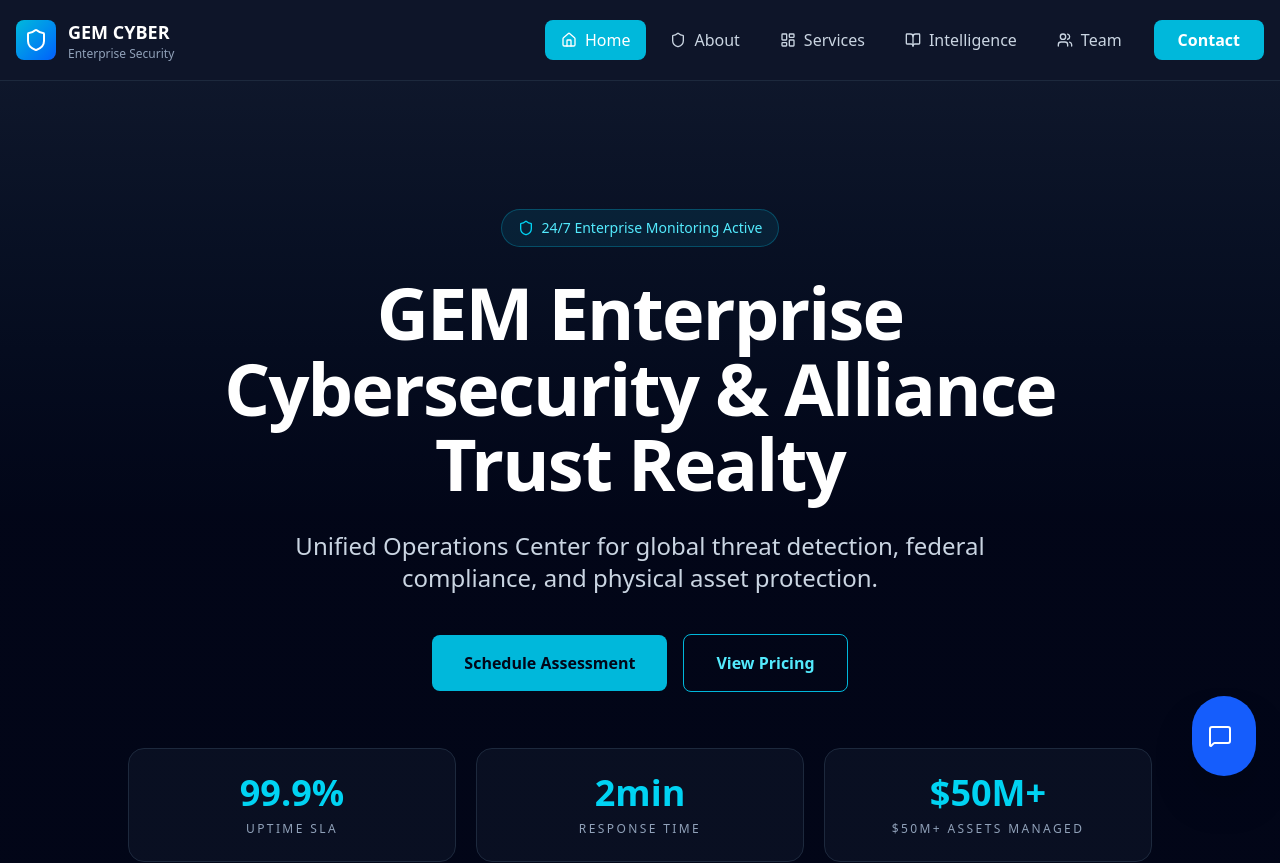
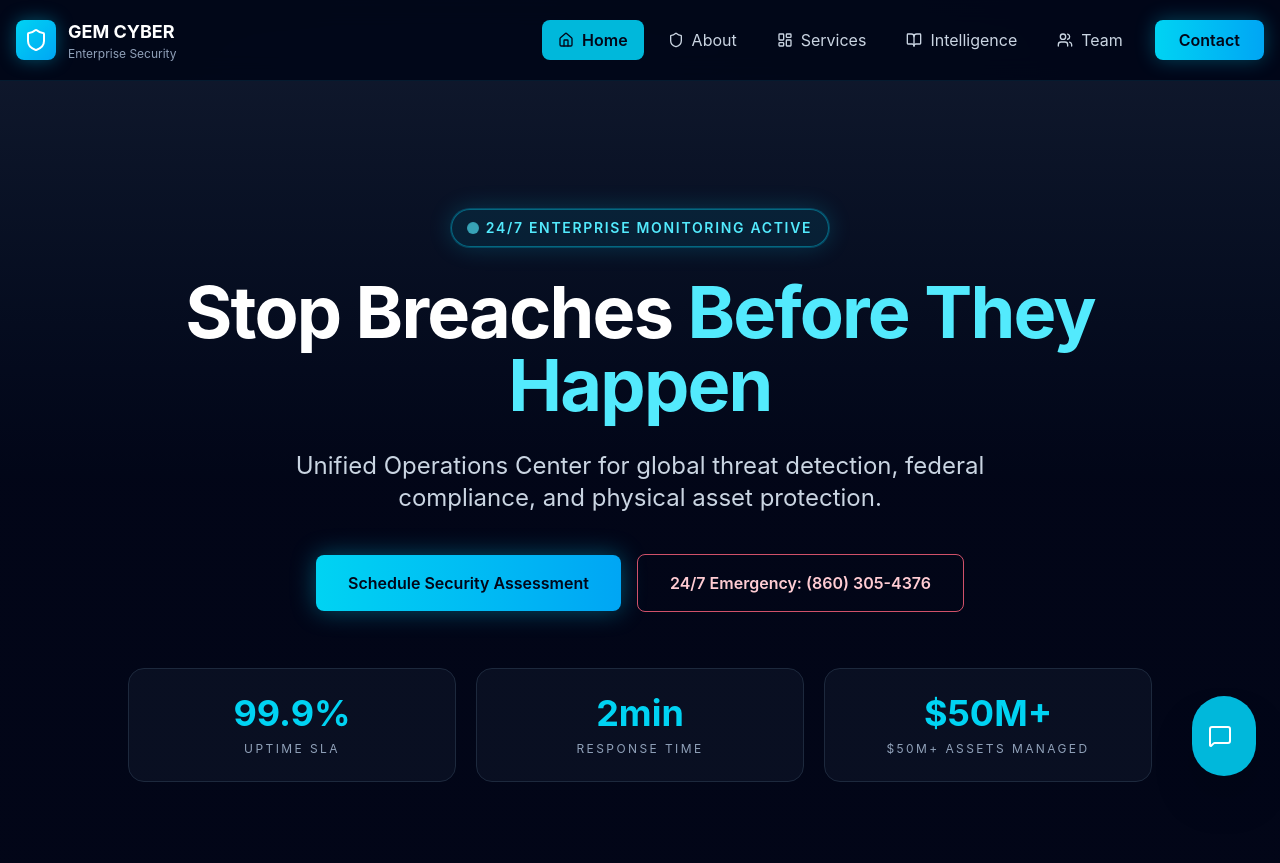
Before and after one commit to support371/MymainEmterpriseWebsite, a Next.js app: page / in a window 1280 px wide. Shown: the top 863 px of the page. Built offline with nearby package versions, Linux system fonts and the light colour scheme.

Commit message:
Apply Replit-inspired cyan redesign and stabilize local font build

```diff
--- a/src/app/globals.css
+++ b/src/app/globals.css
@@ -3,23 +3,21 @@
 :root {
   --background: #020617;
   --foreground: #ffffff;
-  --card: #0f172a;
+  --card: rgba(15, 23, 42, 0.75);
   --card-foreground: #ffffff;
-  --popover: #020617;
-  --popover-foreground: #ffffff;
-  --primary: #06b6d4;
-  --primary-foreground: #ffffff;
-  --secondary: #1e293b;
+  --primary: #00d4ff;
+  --primary-foreground: #02121d;
+  --secondary: #0f172a;
   --secondary-foreground: #ffffff;
-  --muted: #1e293b;
-  --muted-foreground: #94a3b8;
-  --accent: #1e293b;
-  --accent-foreground: #ffffff;
-  --destructive: #ef4444;
+  --muted: #16233b;
+  --muted-foreground: #9db3cc;
+  --accent: #00d4ff;
+  --accent-foreground: #00111f;
+  --destructive: #ff4757;
   --destructive-foreground: #ffffff;
-  --border: #1e293b;
-  --input: #1e293b;
-  --ring: #06b6d4;
+  --border: #1e2b45;
+  --input: #16233b;
+  --ring: #00d4ff;
 }
 
 @theme inline {
@@ -40,12 +38,28 @@
   --color-border: var(--border);
   --color-input: var(--input);
   --color-ring: var(--ring);
-  --font-sans: var(--font-geist-sans);
-  --font-mono: var(--font-geist-mono);
+  --font-sans: Inter, -apple-system, BlinkMacSystemFont, "Segoe UI", Roboto, Helvetica, Arial, sans-serif;
+  --font-mono: "SFMono-Regular", Menlo, Monaco, Consolas, "Liberation Mono", "Courier New", monospace;
 }
 
 body {
-  background: var(--background);
+  background: radial-gradient(circle at 20% 10%, rgba(0, 212, 255, 0.12), transparent 35%),
+    radial-gradient(circle at 85% 20%, rgba(59, 130, 246, 0.09), transparent 35%),
+    linear-gradient(180deg, #030712 0%, #020617 100%);
   color: var(--foreground);
-  font-family: var(--font-sans), Arial, Helvetica, sans-serif;
+  font-family: var(--font-sans);
 }
+
+.glow-cyan {
+  box-shadow: 0 0 0 1px rgba(0, 212, 255, 0.22), 0 0 24px rgba(0, 212, 255, 0.2);
+}
+
+.monitoring-dot {
+  animation: pulse-status 1.8s infinite;
+}
+
+@keyframes pulse-status {
+  0%,
+  100% { transform: scale(1); opacity: 1; }
+  50% { transform: scale(1.2); opacity: 0.65; }
+}
--- a/src/app/layout.tsx
+++ b/src/app/layout.tsx
@@ -1,19 +1,8 @@
 import type { Metadata, Viewport } from "next";
-import { Geist, Geist_Mono } from "next/font/google";
 import "./globals.css";
 import Navbar from "@/components/layout/Navbar";
 import Footer from "@/components/layout/Footer";
 import LiveSupport from "@/components/layout/LiveSupport";
-
-const geistSans = Geist({
-  variable: "--font-geist-sans",
-  subsets: ["latin"],
-});
-
-const geistMono = Geist_Mono({
-  variable: "--font-geist-mono",
-  subsets: ["latin"],
-});
 
 export const metadata: Metadata = {
   title: {
@@ -40,7 +29,7 @@ export default function RootLayout({
 }>) {
   return (
     <html lang="en" className="dark">
-      <body className={`${geistSans.variable} ${geistMono.variable} antialiased bg-slate-950 text-white`}>
+      <body className="antialiased bg-slate-950 text-white min-h-screen">
         <Navbar />
         <main>{children}</main>
         <Footer />
--- a/src/app/page.tsx
+++ b/src/app/page.tsx
@@ -50,17 +50,14 @@ export default function HomePage() {
         <div className="absolute inset-0 bg-[radial-gradient(circle_at_50%_15%,rgba(6,182,212,0.2),transparent_35%),radial-gradient(circle_at_80%_10%,rgba(59,130,246,0.14),transparent_30%)]" />
         <div className="absolute inset-0 bg-gradient-to-b from-slate-900 via-slate-950 to-slate-950" />
         <div className="container mx-auto px-4 relative z-10 pt-32 pb-24 text-center">
-          <div className="inline-flex items-center gap-2 px-4 py-2 rounded-full bg-cyan-500/10 border border-cyan-500/30 mb-7">
-            <Shield className="w-4 h-4 text-cyan-400" />
-            <span className="text-xs md:text-sm font-medium text-cyan-300">24/7 Enterprise Monitoring Active</span>
+          <div className="inline-flex items-center gap-2 px-4 py-2 rounded-full bg-cyan-500/10 border border-cyan-400/40 mb-7 glow-cyan">
+            <span className="w-2.5 h-2.5 rounded-full bg-cyan-300 monitoring-dot" />
+            <span className="text-xs md:text-sm font-semibold text-cyan-300 uppercase tracking-[0.12em]">24/7 Enterprise Monitoring Active</span>
           </div>
 
-          <h1 className="text-5xl md:text-7xl font-bold text-white leading-[1.05] tracking-tight max-w-5xl mx-auto">
-            GEM Enterprise
-            <br />
-            Cybersecurity &amp; Alliance
-            <br />
-            Trust Realty
+          <h1 className="text-5xl md:text-7xl font-bold text-white leading-[1.02] tracking-tight max-w-5xl mx-auto">
+            Stop Breaches
+            <span className="text-cyan-300"> Before They Happen</span>
           </h1>
 
           <p className="mt-7 text-slate-300 max-w-3xl mx-auto text-lg md:text-2xl">
@@ -68,12 +65,12 @@ export default function HomePage() {
           </p>
 
           <div className="mt-10 flex flex-wrap items-center justify-center gap-4">
-            <Link href="/contact-us" className="px-8 py-4 bg-cyan-500 hover:bg-cyan-400 text-slate-950 font-semibold rounded-lg transition-colors">
-              Schedule Assessment
+            <Link href="/contact-us" className="px-8 py-4 bg-gradient-to-r from-cyan-400 to-sky-500 hover:from-cyan-300 hover:to-sky-400 text-slate-950 font-semibold rounded-lg transition-all shadow-[0_0_24px_rgba(0,212,255,0.35)]">
+              Schedule Security Assessment
             </Link>
-            <Link href="/pricing" className="px-8 py-4 border border-cyan-500 text-cyan-300 hover:bg-cyan-500/10 font-semibold rounded-lg transition-colors">
-              View Pricing
-            </Link>
+            <a href="tel:+18603054376" className="px-8 py-4 border border-rose-400/80 text-rose-200 hover:bg-rose-500/10 font-semibold rounded-lg transition-colors">
+              24/7 Emergency: (860) 305-4376
+            </a>
           </div>
 
           <div className="mt-14 grid md:grid-cols-3 gap-5 max-w-5xl mx-auto">
@@ -101,7 +98,7 @@ export default function HomePage() {
             {solutions.map((service) => {
               const Icon = service.icon;
               return (
-                <article key={service.title} className="rounded-xl border border-slate-800 bg-slate-900/45 p-7 hover:border-cyan-500/50 transition-colors">
+                <article key={service.title} className="rounded-xl border border-cyan-900/30 bg-slate-900/55 p-7 hover:border-cyan-400/70 transition-colors">
                   <Icon className="w-10 h-10 text-cyan-400 mb-4" />
                   <h3 className="text-2xl font-bold text-white mb-2">{service.title}</h3>
                   <p className="text-slate-400">{service.desc}</p>
@@ -155,7 +152,7 @@ export default function HomePage() {
             {platformLinks.map((item) => {
               const Icon = item.icon;
               return (
-                <Link key={item.path} href={item.path} className="rounded-xl border border-slate-800 bg-slate-900/50 p-6 hover:border-cyan-500/50 transition-colors">
+                <Link key={item.path} href={item.path} className="rounded-xl border border-cyan-900/30 bg-slate-900/55 p-6 hover:border-cyan-400/70 transition-colors">
                   <Icon className="w-8 h-8 text-cyan-400 mb-4" />
                   <h3 className="text-2xl font-bold text-white mb-2">{item.title}</h3>
                   <p className="text-slate-400 text-sm">{item.desc}</p>
--- a/src/components/layout/LiveSupport.tsx
+++ b/src/components/layout/LiveSupport.tsx
@@ -38,7 +38,7 @@ export default function LiveSupport() {
       {/* Trigger Button */}
       <button
         onClick={() => setIsOpen(true)}
-        className="fixed bottom-6 right-6 z-40 bg-blue-600 hover:bg-blue-700 text-white p-4 rounded-full shadow-2xl transition-all transform hover:scale-110 flex items-center gap-2 group"
+        className="fixed bottom-6 right-6 z-40 bg-cyan-500 hover:bg-cyan-400 text-white p-4 rounded-full shadow-2xl transition-all transform hover:scale-110 flex items-center gap-2 group"
       >
         <MessageSquare className="w-6 h-6" />
         <span className="max-w-0 overflow-hidden group-hover:max-w-xs transition-all duration-500 font-bold">
@@ -66,9 +66,9 @@ export default function LiveSupport() {
             {/* Department List */}
             <div className="flex-1 overflow-y-auto p-6 space-y-4">
               {departments.map((dept, idx) => (
-                <div key={idx} className="bg-slate-950 border border-slate-800 rounded-xl p-4 hover:border-blue-500/50 transition-all group">
+                <div key={idx} className="bg-slate-950 border border-slate-800 rounded-xl p-4 hover:border-cyan-500/50 transition-all group">
                   <div className="flex items-start justify-between mb-3">
-                    <div className="p-2 rounded-lg bg-blue-500/10 text-blue-500">
+                    <div className="p-2 rounded-lg bg-cyan-500/10 text-cyan-400">
                       <dept.icon className="w-5 h-5" />
                     </div>
                     <div className="flex items-center gap-1.5">
@@ -79,7 +79,7 @@ export default function LiveSupport() {
                   <h3 className="font-bold text-white mb-1">{dept.name}</h3>
                   <a
                     href={`mailto:${dept.email}`}
-                    className="text-sm text-slate-400 hover:text-blue-400 flex items-center gap-2 transition-colors break-all"
+                    className="text-sm text-slate-400 hover:text-cyan-300 flex items-center gap-2 transition-colors break-all"
                   >
                     <Mail className="w-3 h-3 flex-shrink-0" />
                     {dept.email}
--- a/src/components/layout/Navbar.tsx
+++ b/src/components/layout/Navbar.tsx
@@ -30,11 +30,11 @@ export default function Navbar() {
   const isActive = (path: string) => pathname === path;
 
   return (
-    <header className="sticky top-0 z-50 bg-slate-900/95 backdrop-blur-sm border-b border-slate-800">
+    <header className="sticky top-0 z-50 bg-slate-950/90 backdrop-blur-md border-b border-cyan-900/30">
       <div className="container mx-auto px-4">
         <div className="flex items-center justify-between h-20">
           <Link href="/" className="flex items-center gap-3">
-            <div className="w-10 h-10 rounded-lg bg-gradient-to-br from-cyan-500 to-blue-600 flex items-center justify-center">
+            <div className="w-10 h-10 rounded-lg bg-gradient-to-br from-cyan-400 to-sky-500 shadow-[0_0_18px_rgba(0,212,255,0.35)] flex items-center justify-center">
               <Shield className="w-6 h-6 text-white" />
             </div>
             <div className="text-left">
@@ -52,8 +52,8 @@ export default function Navbar() {
                   href={item.href}
                   className={`flex items-center gap-2 px-4 py-2 rounded-lg transition-colors ${
                     isActive(item.href)
-                      ? 'bg-cyan-500 text-white'
-                      : 'text-slate-300 hover:text-white hover:bg-slate-800'
+                      ? 'bg-cyan-500 text-slate-950 font-semibold'
+                      : 'text-slate-300 hover:text-white hover:bg-slate-900'
                   }`}
                 >
                   <Icon className="w-4 h-4" />
@@ -63,7 +63,7 @@ export default function Navbar() {
             })}
             <Link
               href="/contact-us"
-              className="px-6 py-2 bg-cyan-500 hover:bg-cyan-600 text-white rounded-lg font-semibold transition-colors ml-2"
+              className="px-6 py-2 bg-gradient-to-r from-cyan-400 to-sky-500 hover:from-cyan-300 hover:to-sky-400 text-slate-950 rounded-lg font-semibold transition-all ml-2 shadow-[0_0_20px_rgba(0,212,255,0.3)]"
             >
               Contact
             </Link>
@@ -89,8 +89,8 @@ export default function Navbar() {
                     onClick={() => setMobileMenuOpen(false)}
                     className={`flex items-center gap-2 px-4 py-2 rounded-lg transition-colors ${
                       isActive(item.href)
-                        ? 'bg-cyan-500 text-white'
-                        : 'text-slate-300 hover:text-white hover:bg-slate-800'
+                        ? 'bg-cyan-500 text-slate-950 font-semibold'
+                        : 'text-slate-300 hover:text-white hover:bg-slate-900'
                     }`}
                   >
                     <Icon className="w-4 h-4" />
```
